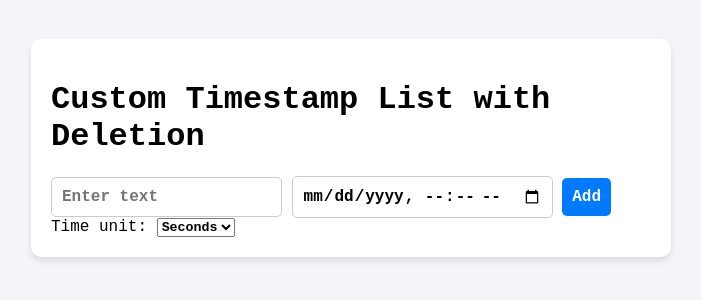
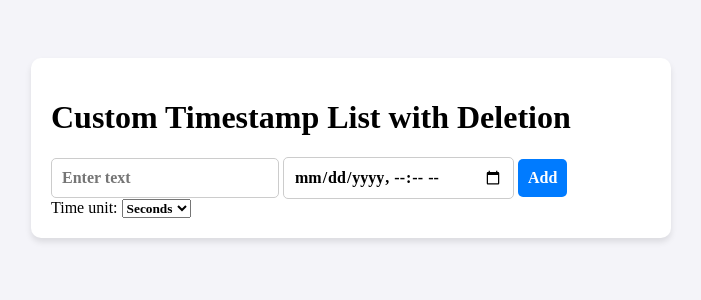
Before and after one commit to gh-unfazd/ar-answers, a plain HTML site: page index.html in a window 1280 px wide. Shown: the part 252-552 px from the top of the page, without its empty margins (289-990 px from the left). Drawn offline with Linux system fonts and the light colour scheme.

Commit message:
Update index.html

```diff
--- a/index.html
+++ b/index.html
@@ -6,19 +6,12 @@
   <title>Custom Timestamp List with Deletion</title>
   <style>
   @font-face {
-    font-family: 'sf_mono';
-    font-weight: 600; /* Semibold */
-    src: local('SFMonoSemibold.otf'), local('SFMonoSemibold.otf');
-  }
-
-  @font-face {
-    font-family: 'sf_mono';
-    font-weight: 700; /* Bold */
-    src: local('SFMonoBold.otf'), local('SFMonoBold.otf');
+    font-family: 'heavitas';
+    src: local('heavitas.ttf');
   }
 
   body {
-    font-family: 'sf_mono', monospace;
+    font-family: heavitas;
     margin: 0;
     padding: 0;
     display: flex;
@@ -40,11 +33,11 @@
 
   h1 {
     font-weight: 700; /* Bold */
-    font-family: 'sf_mono', monospace;
+    font-family: heavitas;
   }
 
   p, input, button, select, .timestamp, .time-ago {
-    font-family: 'sf_mono', monospace;
+    font-family: heavitas;
     font-weight: 600; /* Semibold */
   }
 
```
